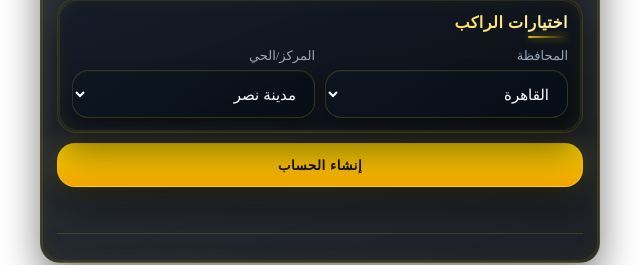
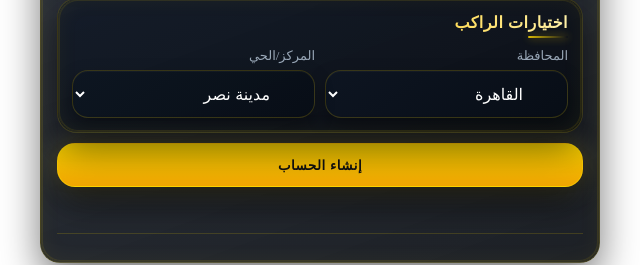
Before and after one commit to salahram390-sudo/Meshwarko, a plain HTML site: page index.html in a window 1280 px wide. Both pictures are taken after a click on the button "تسجيل جديد". Shown: the part 507-772 px from the top of the page, 320-960 px from the left. Drawn offline with Linux system fonts and the light colour scheme; no server answers.

Commit message:
Update styles.css

```diff
--- a/assets/styles.css
+++ b/assets/styles.css
@@ -805,6 +805,16 @@ input, select, textarea{
 
   transition: border-color .2s ease, box-shadow .2s ease;
 }
+/* FIX: dropdown text visibility */
+select{
+  height: 48px;
+  line-height: 48px;
+  padding: 0 40px 0 14px;
+  font-size: 16px;
+  text-overflow: ellipsis;
+  white-space: nowrap;
+  overflow: hidden;
+}
 input::placeholder, textarea::placeholder{
   color: rgba(255,255,255,.65);
 }
```
